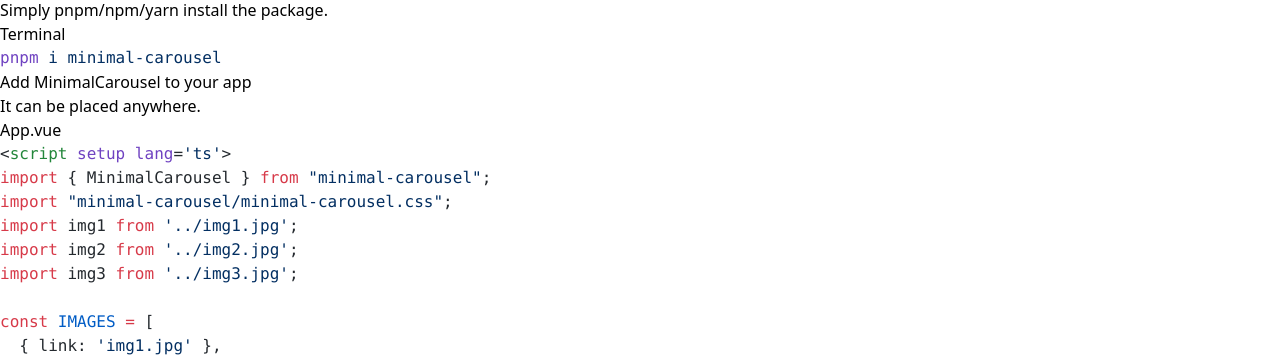
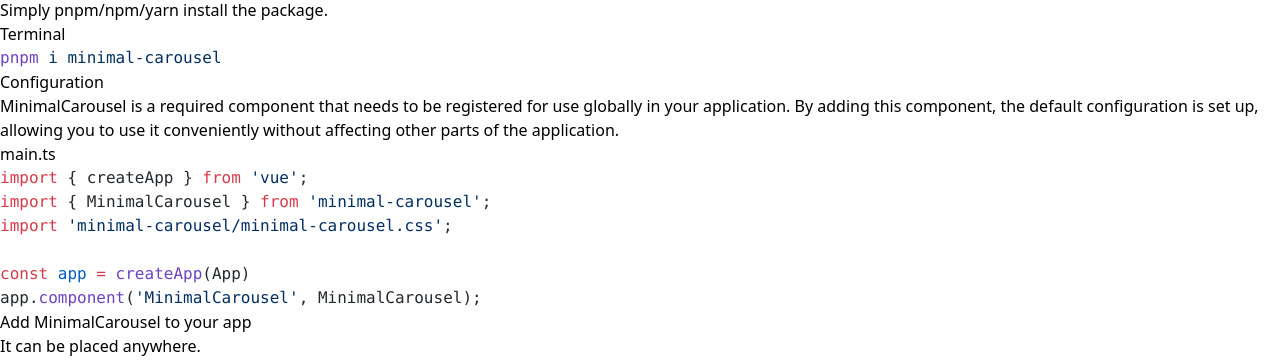
Before and after one commit to Seokho0120/minimal-carousel-home, a Vue app: page /docs/getting-started in a window 1280 px wide. Shown: the part 194-554 px from the top of the page. Built offline with nearby package versions, Linux system fonts and the light colour scheme; the HTML template or start-up script is replaced by a standard one.

Commit message:
feat: config 부분 수정

```diff
--- a/components.d.ts
+++ b/components.d.ts
@@ -19,5 +19,7 @@
     Lnb: typeof import('./src/components/Lnb.vue')['default']
     RouterLink: typeof import('vue-router')['RouterLink']
     RouterView: typeof import('vue-router')['RouterView']
+    ShowNextButton: typeof import('./src/components/ShowNextButton.vue')['default']
+    ShowPrevButton: typeof import('./src/components/ShowPrevButton.vue')['default']
   }
 }
--- a/src/components/GettingStarted.vue
+++ b/src/components/GettingStarted.vue
@@ -23,14 +23,22 @@
   <MinimalCarousel :imageItems="TEST"/>
 <\/template>
 `;
+const configCode = `import { createApp } from 'vue';
+import { MinimalCarousel } from 'minimal-carousel';
+import 'minimal-carousel/minimal-carousel.css';
+
+const app = createApp(App)
+app.component('MinimalCarousel', MinimalCarousel);
+`;
 
 const highlightedInstallCode = ref('');
 const highlightedUsageCode = ref('');
+const highlightedConfigCode = ref('');
 
 onMounted(async () => {
   const highlighter = await createHighlighter({
     themes: ['github-light'],
-    langs: ['bash', 'vue'],
+    langs: ['bash', 'vue', 'tsx'],
   });
 
   highlightedInstallCode.value = highlighter.codeToHtml(installCode, {
@@ -42,12 +50,23 @@
     lang: 'vue',
     theme: 'github-light',
   });
+
+  highlightedConfigCode.value = highlighter.codeToHtml(configCode, {
+    lang: 'tsx',
+    theme: 'github-light',
+  });
 });
 
 const copyToInstallText = async () => {
   await navigator.clipboard.writeText(installCode);
   toast.success(`Copy code!`);
   // toast.success(`Copy code: ${installCode}`);
+};
+
+const copyToConfigText = async () => {
+  await navigator.clipboard.writeText(configCode);
+  toast.success(`Copy code!`);
+  // toast.success(`Copied code: ${usageCode}`);
 };
 
 const copyToUsageText = async () => {
@@ -96,6 +115,37 @@
         </div>
       </div>
 
+      <!-- Configuration -->
+      <div class="mt-12 w-full">
+        <h2 class="font-semibold text-xl mb-4 text-neutral-800">
+          Configuration
+        </h2>
+        <div class="text-neutral-500">
+          MinimalCarousel is a required component that needs to be registered
+          for use globally in your application. By adding this component, the
+          default configuration is set up, allowing you to use it conveniently
+          without affecting other parts of the application.
+        </div>
+
+        <div class="text-sm border rounded-lg shadow-sm my-6 overflow-hidden">
+          <div
+            class="flex justify-between items-center p-2 border-b bg-neutral-50"
+          >
+            <span class="text-xs flex items-center gap-2">
+              <i-heroicons:document-solid class="text-neutral-400" />
+              <span class="text-neutral-500">main.ts</span>
+            </span>
+            <button @click="copyToConfigText">
+              <i-heroicons:square-2-stack
+                class="text-neutral-600 hover:text-neutral-400"
+              />
+            </button>
+          </div>
+
+          <pre class="p-4" v-html="highlightedConfigCode" />
+        </div>
+      </div>
+
       <!-- Usage -->
       <div class="mt-12 w-full">
         <h2 class="font-semibold text-xl mb-4 text-neutral-800">
--- /dev/null
+++ b/src/components/ShowNextButton.vue
@@ -0,0 +1,5 @@
+<script setup lang="ts"></script>
+
+<template>
+  <div>ShowNextButton</div>
+</template>
--- /dev/null
+++ b/src/components/ShowPrevButton.vue
@@ -0,0 +1,5 @@
+<script setup lang="ts"></script>
+
+<template>
+  <div>ShowPrevButton</div>
+</template>
--- a/src/router/index.ts
+++ b/src/router/index.ts
@@ -23,18 +23,18 @@
           path: 'image-items',
           component: () => import('@/components/ImageItems.vue'),
         },
+        {
+          name: 'showPrevButton',
+          path: 'show-prev-button',
+          component: () => import('@/components/ShowPrevButton.vue'),
+        },
+        {
+          name: 'showNextButton',
+          path: 'show-next-button',
+          component: () => import('@/components/ShowNextButton.vue'),
+        },
 
         // TODO:
-        // {
-        //   name: 'showPrevButton',
-        //   path: 'show-prev-button',
-        //   component: () => import('@/components/ShowPrevButton.vue'),
-        // },
-        // {
-        //   name: 'showNextButton',
-        //   path: 'show-next-button',
-        //   component: () => import('@/components/ShowNextButton.vue'),
-        // },
         // {
         //   name: 'pagination',
         //   path: 'pagination',
```
